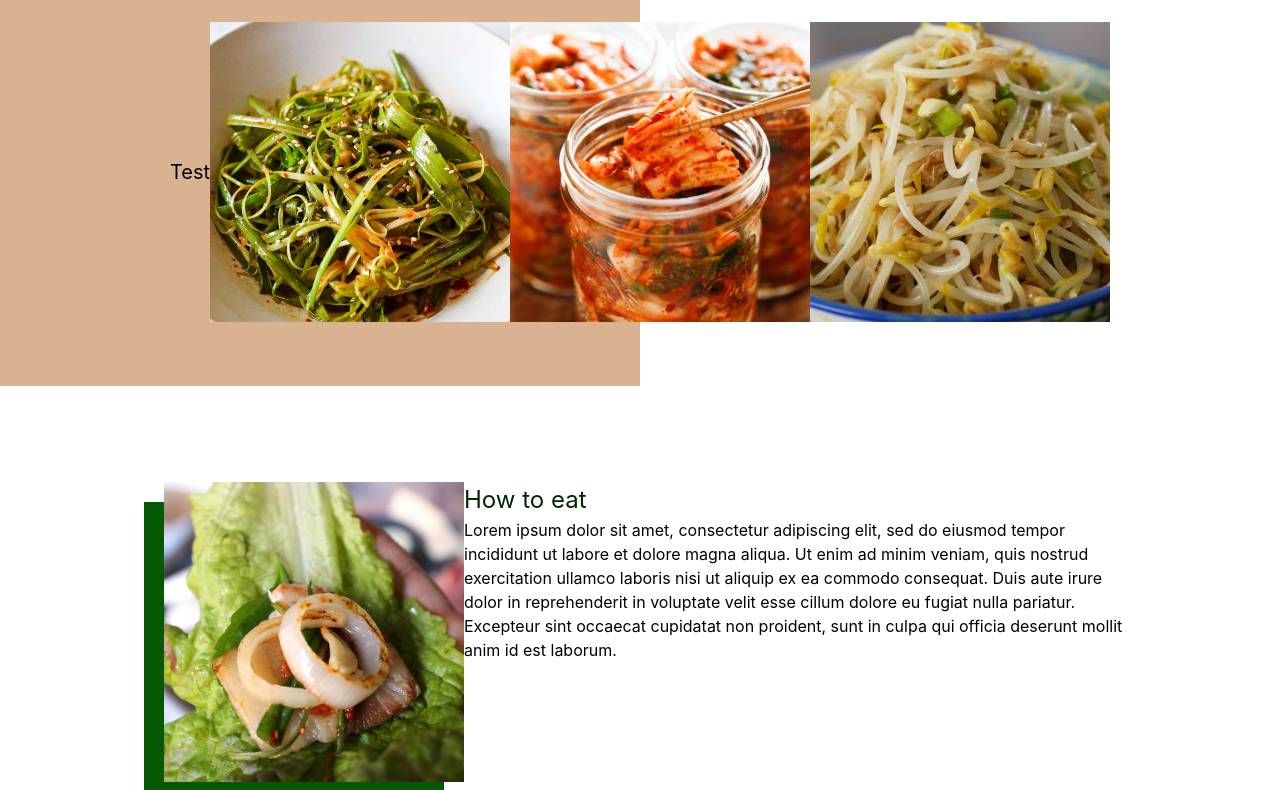
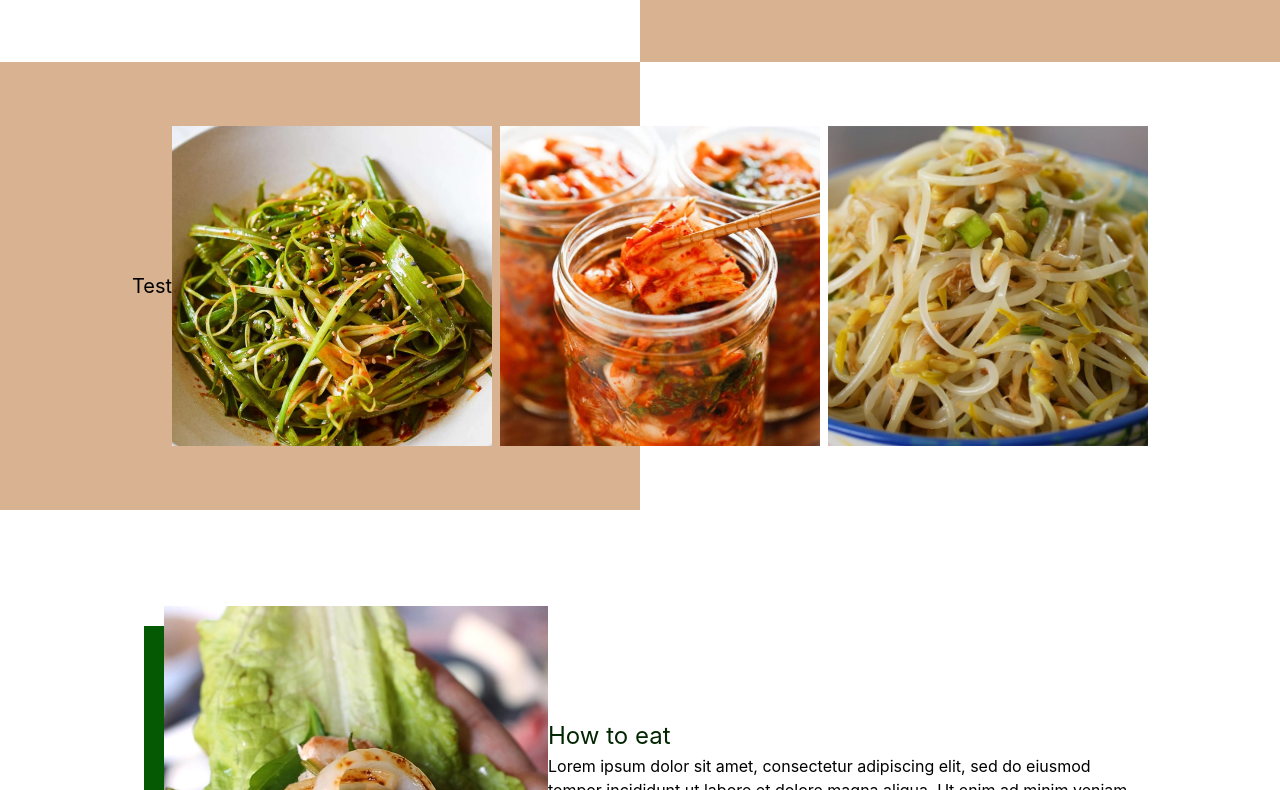
Before and after one commit to d-mini/mediendesign, a React (Create React App) app: page / in a window 1280 px wide. Shown: the part 2690-3480 px from the top of the page. Built offline with nearby package versions, Linux system fonts and the light colour scheme.

Commit message:
RENAME galery to gallery

```diff
--- a/src/App.css
+++ b/src/App.css
@@ -5,6 +5,8 @@
 }
 
 img {
+  width: 100%;
+  height: 100%;
   object-fit: cover;
   overflow: hidden;
 }
--- a/src/components/Galery.js
+++ /dev/null
@@ -1,25 +0,0 @@
-import React from 'react';
-import GaleryImage from './GaleryImage';
-import './Galery.css';
-import sprouts from '../images/sprouts.jpg';
-import kimchi from '../images/kimchi.jpg';
-import scallions from '../images/scallions.webp';
-
-
-function Galery() {
-  return (
-    <div className='galery'>
-      <GaleryImage label='Pa Muchim' description='Scallion Salad'>
-        <img src={scallions} alt='Scallions' />
-      </GaleryImage>
-      <GaleryImage label='Kimchi' description='Fermented Cabbage'>
-        <img src={kimchi} alt='Pork Belly'  />
-      </GaleryImage>
-      <GaleryImage label='Kongnamul Muchim' description='Soybean Sprouts'>
-        <img src={sprouts} alt='Sprouts' />
-      </GaleryImage>
-    </div>
-  );
-}
-
-export default Galery;
--- a/src/components/Galery.css
+++ b/src/components/Gallery.css
@@ -1,16 +1,18 @@
 @import '../variables.css';
 
-.galery {
+.gallery {
     display: flex;
     flex-direction: row;
-    justify-content: space-between;
+    justify-content: center;
+
+    gap: 8px;
 
     flex-wrap: wrap;
 }
 
-.galeryImage {
-    width: 300px;
-    height: 300px;
+.galleryImage {
+    height: 70vw;
+    width: 70vw;
 
     display: flex;
 	flex-direction: column;
@@ -19,14 +21,18 @@
     position: relative;
 }
 
-.galeryImage img {
-    width: 100%;
-    height: 100%;
+@media (min-width: 640px) {
+    .galleryImage {
+        height: 25vw;
+        width: 25vw;
+    }
+}
 
+.galleryImage img {
     transition: all 0.25s;
 }
 
-.galeryImage figcaption {
+.galleryImage figcaption {
     width: 100%;
     display: none;
     color: var(--white);
@@ -38,10 +44,10 @@
     transform: translate(-50%, -50%);
 }
 
-.galeryImage:hover figcaption {
+.galleryImage:hover figcaption {
     display: block;
 }
 
-.galeryImage:hover img {
+.galleryImage:hover img {
     filter: brightness(70%);
 }
--- /dev/null
+++ b/src/components/Gallery.js
@@ -0,0 +1,25 @@
+import React from 'react';
+import GalleryImage from './GalleryImage';
+import './Gallery.css';
+import sprouts from '../images/sprouts.jpg';
+import kimchi from '../images/kimchi.jpg';
+import scallions from '../images/scallions.webp';
+
+
+function Gallery() {
+  return (
+    <div className='gallery'>
+      <GalleryImage label='Pa Muchim' description='Scallion Salad'>
+        <img src={scallions} alt='Scallions' />
+      </GalleryImage>
+      <GalleryImage label='Kimchi' description='Fermented Cabbage'>
+        <img src={kimchi} alt='Pork Belly'  />
+      </GalleryImage>
+      <GalleryImage label='Kongnamul Muchim' description='Soybean Sprouts'>
+        <img src={sprouts} alt='Sprouts' />
+      </GalleryImage>
+    </div>
+  );
+}
+
+export default Gallery;
--- a/src/components/GaleryImage.js
+++ b/src/components/GalleryImage.js
@@ -1,9 +1,9 @@
 import React from 'react';
-import './Galery.css';
+import './Gallery.css';
 
-function GaleryImage(props) {
+function GalleryImage(props) {
   return (
-    <figure className='galeryImage'>
+    <figure className='galleryImage'>
       {props.children}
       <figcaption>
         <div>{props.label}</div>
@@ -13,4 +13,4 @@ function GaleryImage(props) {
   );
 }
 
-export default GaleryImage;
+export default GalleryImage;
--- a/src/components/HowTo.js
+++ b/src/components/HowTo.js
@@ -11,7 +11,7 @@ function HowTo() {
             <div className='w-full py-20 px-12 sm:py-24 sm:px-36'>
                 <div className='flex flex-col sm:flex-row'>
                     <img className='shadow-image shadow-image-green' src={ssam} alt='' />
-                    <div className='flex flex-col text-center sm:text-left'>
+                    <div className='flex flex-col text-center justify-center sm:text-left'>
                         <h1>How to eat</h1>
                         <p>Lorem ipsum dolor sit amet, consectetur adipiscing elit, sed do eiusmod tempor incididunt ut labore et dolore magna aliqua. Ut enim ad minim veniam, quis nostrud exercitation ullamco laboris nisi ut aliquip ex ea commodo consequat. Duis aute irure dolor in reprehenderit in voluptate velit esse cillum dolore eu fugiat nulla pariatur. Excepteur sint occaecat cupidatat non proident, sunt in culpa qui officia deserunt mollit anim id est laborum.</p>
                     </div>
--- a/src/components/Ingredients.js
+++ b/src/components/Ingredients.js
@@ -1,6 +1,6 @@
 import React from 'react';
 import './Section.css';
-import Galery from './Galery';
+import Gallery from './Gallery';
 
 import samgyeopsal from '../images/samgyeopsal.jpg';
 import porkBelly from '../images/porkBelly.jpg';
@@ -12,7 +12,7 @@ function Ingredients() {
 
             <div className='py-20 px-12 sm:py-24 sm:px-36 flex flex-col sm:flex-row'>
                 <img className='shadow-image shadow-image-red' src={porkBelly} alt='' />
-                <div className='flex flex-col text-center sm:text-left'>
+                <div className='flex flex-col text-center justify-center sm:text-left'>
                     <h1>Ingredients</h1>
                     <p>Lorem ipsum dolor sit amet, consectetur adipiscing elit, sed do eiusmod tempor incididunt ut labore et dolore magna aliqua. Ut enim ad minim veniam, quis nostrud exercitation ullamco laboris nisi ut aliquip ex ea commodo consequat. Duis aute irure dolor in reprehenderit in voluptate velit esse cillum dolore eu fugiat nulla pariatur. Excepteur sint occaecat cupidatat non proident, sunt in culpa qui officia deserunt mollit anim id est laborum.</p>
                 </div>
@@ -21,14 +21,14 @@ function Ingredients() {
             <div className='w-full section-color-right'>
                 <div className='flex flex-col xl:flex-row items-center justify-center py-12 px-12 sm:py-16 sm:px-16'>
                     <h2>Test</h2>
-                    <Galery></Galery>
+                    <Gallery></Gallery>
                 </div>
             </div>
 
             <div className='w-full section-color-left'>
                 <div className='flex flex-col xl:flex-row items-center justify-center py-12 px-12 sm:py-16 sm:px-16'>
                     <h2>Test</h2>
-                    <Galery></Galery>
+                    <Gallery></Gallery>
                 </div>
             </div>
         </div>
--- a/src/components/NavBar.css
+++ b/src/components/NavBar.css
@@ -103,7 +103,7 @@
     color: #D9B391;
 }
 
-@media only screen and (min-width: 600px) {
+@media (min-width: 640px) {
     .burger-menu {
         display: none;
     }
--- a/src/components/Section.css
+++ b/src/components/Section.css
@@ -34,10 +34,16 @@
 }
 
 .shadow-image {
-    height: 300px;
-    min-width: 300px;
+    height: 50vw;
+    min-width: 30vw;
     margin-left: 20px;
     margin-bottom: 20px;
+}
+
+@media (min-width: 640px) {
+    .shadow-image {
+        height: 30vw;
+    }
 }
 
 .shadow-image-green {
```
